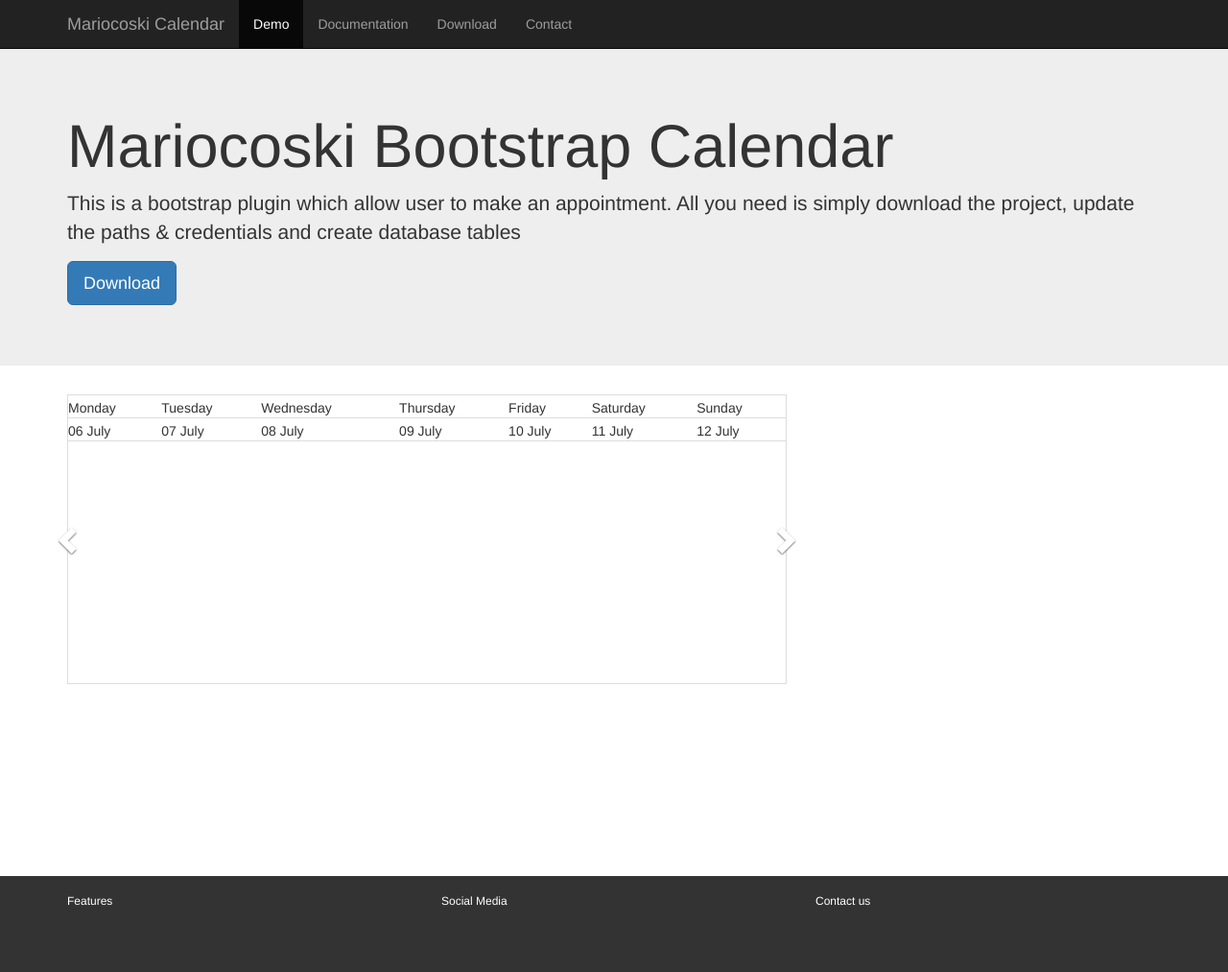
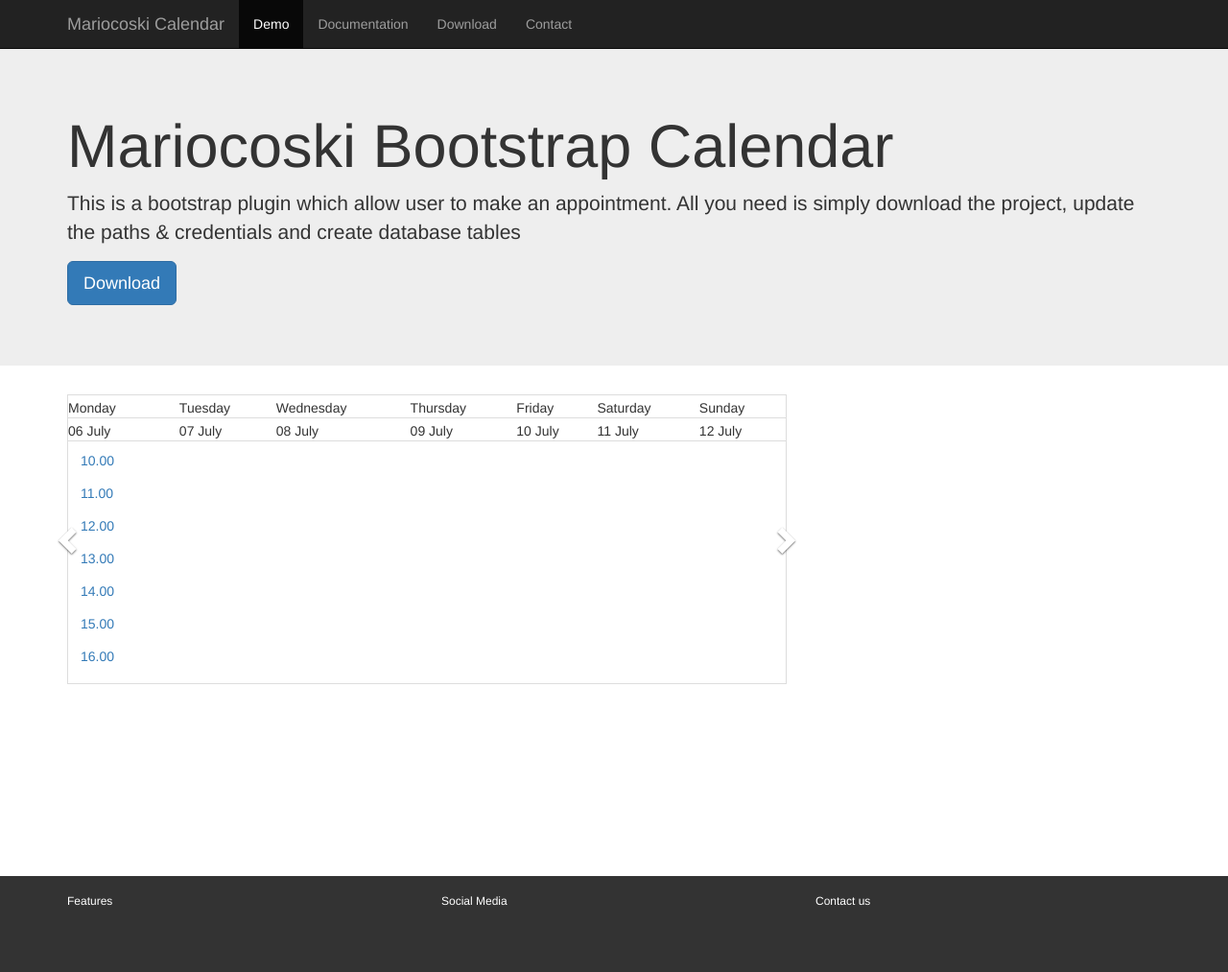
Before and after one commit to mariocoski/bootstrap-calendar, a PHP site: page /calendar/ in a window 1280 px wide. Shown: the whole page at 96% size. Run offline with PHP 8.4, Linux system fonts and the light colour scheme.

Commit message:
css changes

```diff
--- a/index.php
+++ b/index.php
@@ -61,10 +61,9 @@
       </div>
     </div>
     <div class="container">
-
-
       <div class="row">
-          <div class='col-sm-8'>
+          <div class="col-sm-4 visible-xs">Small calendar</div>
+          <div class='col-sm-8 hidden-xs'>
             <div id="myCarousel" class="carousel slide" data-ride="carousel" data-interval="false">
 
 
@@ -97,7 +96,18 @@
           </thead>
           <tbody>
             <tr>
-              <td class="calendar-day-body"></td>
+              <td class="calendar-day-body">
+                <ul class="list-unstyled">
+                    <li><a href="#" class="btn btn-link calendar-active-link">10.00</a></li>
+                    <li><a href="#" class="btn btn-link calendar-active-link">11.00</a></li>
+                    <li><a href="#" class="btn btn-link calendar-active-link">12.00</a></li>
+                    <li><a href="#" class="btn btn-link calendar-active-link">13.00</a></li>
+                    <li><a href="#" class="btn btn-link calendar-active-link">14.00</a></li>
+                    <li><a href="#" class="btn btn-link calendar-active-link">15.00</a></li>
+                    <li><a href="#" class="btn btn-link calendar-active-link">16.00</a></li>
+                    <li><a href="#" class="btn btn-link calendar-active-link">more</a></li>
+                </ul>
+              </td>
               <td class="calendar-day-body  day-even"></td>
               <td class="calendar-day-body "></td>
               <td class="calendar-day-body  day-even"></td>
```
